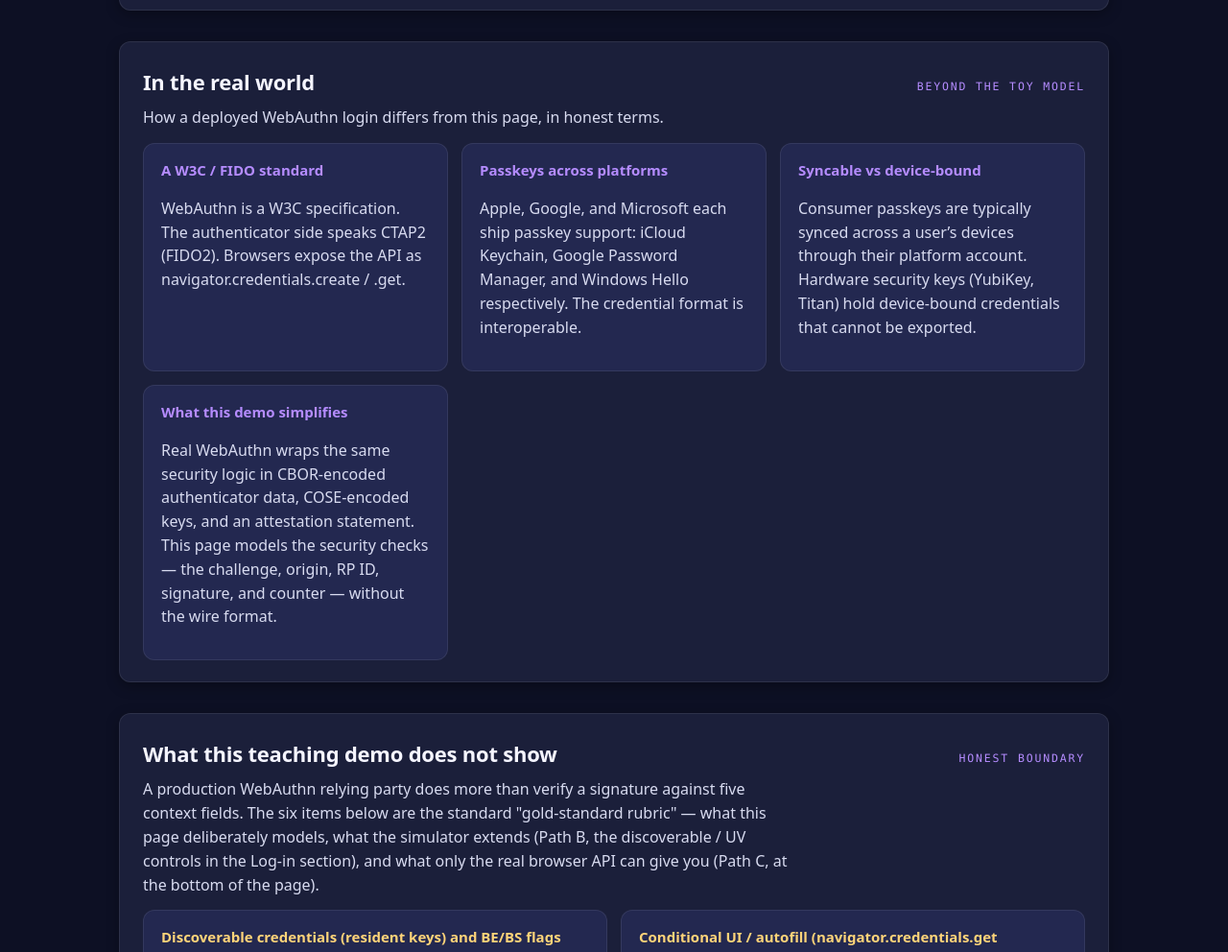
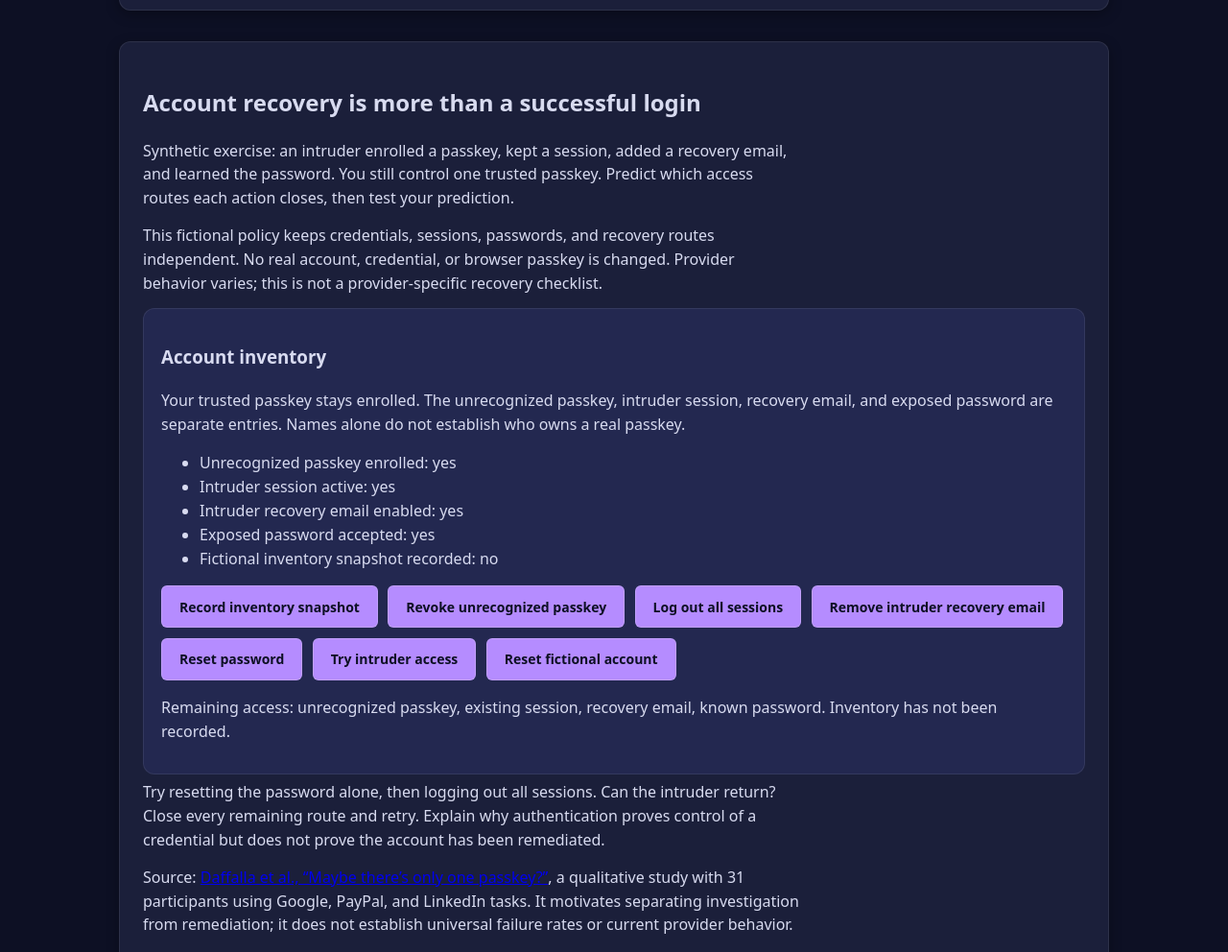
Before and after one commit to systemslibrarian/crypto-lab-webauthn, a website built with Vite: page index.html in a window 1280 px wide. Shown: the part 4715-5707 px from the top of the page at 96% size. Built offline with nearby package versions, Linux system fonts and the light colour scheme.

Commit message:
Teach account recovery through separate synthetic access routes

```diff
--- a/src/extra.css
+++ b/src/extra.css
@@ -540,3 +540,5 @@
   background: var(--bg-soft);
   color: var(--ink-soft);
 }
+
+#recovery-actions { display: flex; flex-wrap: wrap; gap: .65rem; margin-block: 1rem; }
--- /dev/null
+++ b/src/recovery.ts
@@ -0,0 +1,75 @@
+/** Fictional account policy, not a model of any specific provider's controls. */
+export interface RecoveryState {
+  attackerPasskey: boolean;
+  attackerSession: boolean;
+  attackerRecovery: boolean;
+  attackerPassword: boolean;
+  evidenceSaved: boolean;
+  evidenceRoutes?: string[];
+}
+export type RecoveryAction = 'record' | 'revoke' | 'logout' | 'secure-recovery' | 'reset-password' | 'try-access';
+export const initialRecovery = (): RecoveryState => ({
+  attackerPasskey: true, attackerSession: true, attackerRecovery: true,
+  attackerPassword: true, evidenceSaved: false,
+});
+export function accessRoutes(s: RecoveryState): string[] {
+  return [s.attackerPasskey && 'unrecognized passkey', s.attackerSession && 'existing session',
+    s.attackerRecovery && 'recovery email', s.attackerPassword && 'known password'].filter((v): v is string => Boolean(v));
+}
+export function recover(s: RecoveryState, action: RecoveryAction): RecoveryState {
+  const next = { ...s };
+  if (action === 'record' && !s.evidenceSaved) { next.evidenceSaved = true; next.evidenceRoutes = accessRoutes(s); }
+  if (action === 'revoke') next.attackerPasskey = false;
+  if (action === 'logout') next.attackerSession = false;
+  if (action === 'secure-recovery') next.attackerRecovery = false;
+  if (action === 'reset-password') next.attackerPassword = false;
+  if (action === 'try-access' && accessRoutes(s).length > 0) next.attackerSession = true;
+  return next;
+}
+
+export function renderRecovery(): HTMLElement {
+  let state = initialRecovery();
+  const section = document.createElement('section');
+  section.className = 'lab-section';
+  section.id = 'account-recovery';
+  section.setAttribute('aria-labelledby', 'recovery-h');
+  section.innerHTML = `
+    <h2 id="recovery-h">Account recovery is more than a successful login</h2>
+    <p>Synthetic exercise: an intruder enrolled a passkey, kept a session, added a recovery email, and learned the password. You still control one trusted passkey. Predict which access routes each action closes, then test your prediction.</p>
+    <p>This fictional policy keeps credentials, sessions, passwords, and recovery routes independent. No real account, credential, or browser passkey is changed. Provider behavior varies; this is not a provider-specific recovery checklist.</p>
+    <div class="panel-card">
+      <h3>Account inventory</h3>
+      <p>Your trusted passkey stays enrolled. The unrecognized passkey, intruder session, recovery email, and exposed password are separate entries. Names alone do not establish who owns a real passkey.</p>
+      <ul id="recovery-inventory"></ul>
+      <div id="recovery-actions"></div>
+      <p id="recovery-result" role="status" aria-live="polite"></p>
+    </div>
+    <p>Try resetting the password alone, then logging out all sessions. Can the intruder return? Close every remaining route and retry. Explain why authentication proves control of a credential but does not prove the account has been remediated.</p>
+    <p>Source: <a href="https://www.usenix.org/conference/usenixsecurity26/presentation/daffalla">Daffalla et al., “Maybe there’s only one passkey?”</a>, a qualitative study with 31 participants using Google, PayPal, and LinkedIn tasks. It motivates separating investigation from remediation; it does not establish universal failure rates or current provider behavior.</p>`;
+  const result = section.querySelector<HTMLElement>('#recovery-result')!;
+  const render = (action?: RecoveryAction) => {
+    const inventory = section.querySelector('#recovery-inventory')!;
+    inventory.replaceChildren();
+    for (const [label, active] of [
+      ['Unrecognized passkey enrolled', state.attackerPasskey], ['Intruder session active', state.attackerSession],
+      ['Intruder recovery email enabled', state.attackerRecovery], ['Exposed password accepted', state.attackerPassword],
+      ['Fictional inventory snapshot recorded', state.evidenceSaved],
+    ] as const) {
+      const li = document.createElement('li'); li.textContent = `${label}: ${active ? 'yes' : 'no'}`; inventory.append(li);
+    }
+    const routes = accessRoutes(state);
+    result.textContent = `${action === 'try-access' ? (routes.length ? 'Intruder has a session again. ' : 'Intruder cannot re-enter in this model. ') : ''}${routes.length ? `Remaining access: ${routes.join(', ')}.` : 'All modeled intruder access routes are closed; your trusted passkey remains available.'} ${state.evidenceSaved ? `Recorded routes (preserved): ${state.evidenceRoutes?.join(', ') || 'none'}.` : 'Inventory has not been recorded.'}`;
+  };
+  const controls = section.querySelector('#recovery-actions')!;
+  for (const [action, label] of [
+    ['record', 'Record inventory snapshot'], ['revoke', 'Revoke unrecognized passkey'], ['logout', 'Log out all sessions'],
+    ['secure-recovery', 'Remove intruder recovery email'], ['reset-password', 'Reset password'], ['try-access', 'Try intruder access'],
+  ] as const) {
+    const button = document.createElement('button'); button.type = 'button'; button.className = 'btn'; button.textContent = label;
+    button.addEventListener('click', () => { state = recover(state, action); render(action); }); controls.append(button);
+  }
+  const reset = document.createElement('button'); reset.type = 'button'; reset.className = 'btn'; reset.textContent = 'Reset fictional account';
+  reset.addEventListener('click', () => { state = initialRecovery(); render(); }); controls.append(reset);
+  render();
+  return section;
+}
--- a/src/ui.ts
+++ b/src/ui.ts
@@ -1,3 +1,4 @@
+import { renderRecovery } from './recovery';
 // ui.ts — renders the WebAuthn passkey demo. All crypto is delegated to engine.ts.
 import {
   Authenticator,
@@ -112,6 +113,7 @@ export function mountApp(root: HTMLDivElement): void {
     renderDiscoverableUV(state),
     renderPhishingExplainer(),
     renderCeremonyTable(),
+    renderRecovery(),
     renderRealWorld(),
     renderProductionGaps(),
     renderLiveDemo(),
```
Also changed, not shown: e2e/recovery.spec.ts (added, +18 -0 lines), test/recovery.test.ts (added, +26 -0 lines), README.md.
